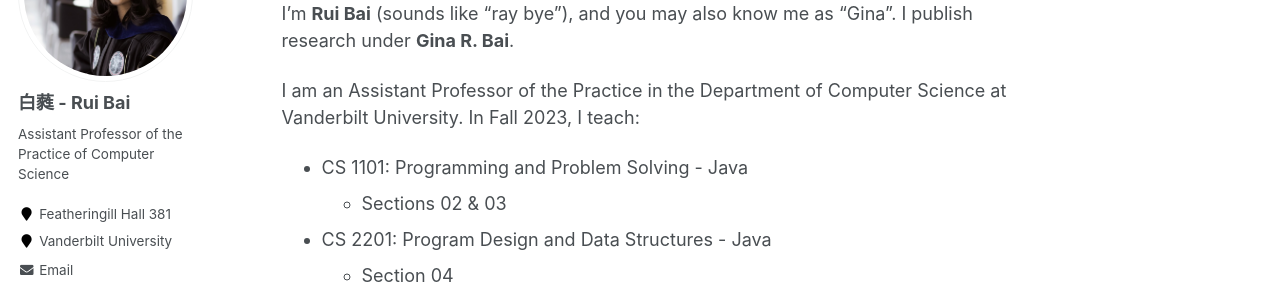
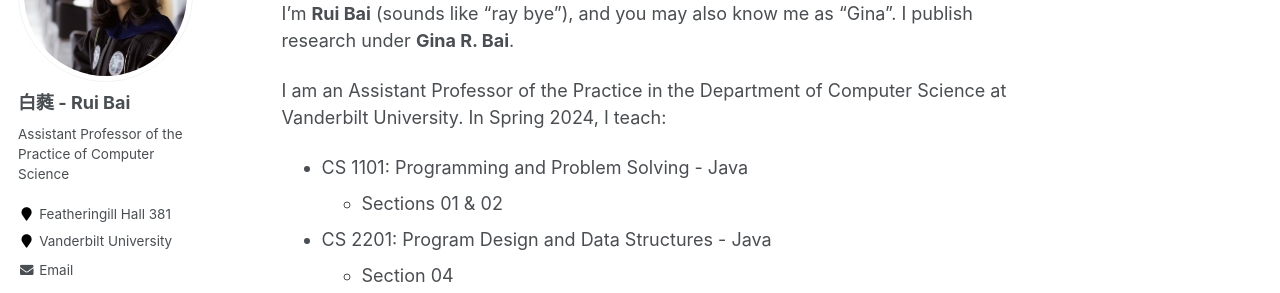
Before and after one commit to ginaBai/ginabai.github.io, a Jekyll site: the page built from _pages/about.md, in a window 1280 px wide and 1048 px high. Shown: the part 211-504 px from the top of the window. Built offline with Jekyll 4.4.1, drawn with Linux system fonts in a browser that asks for light colours.

Commit message:
Updated CV and new pub

```diff
--- a/_pages/about.md
+++ b/_pages/about.md
@@ -12,10 +12,10 @@
 
 I'm <b>Rui Bai</b> (sounds like "ray bye"), and you may also know me as "Gina". I publish research under <b>Gina R. Bai</b>.
 
-I am an Assistant Professor of the Practice in the Department of Computer Science at Vanderbilt University. In Fall 2023, I teach:
+I am an Assistant Professor of the Practice in the Department of Computer Science at Vanderbilt University. In Spring 2024, I teach:
 
 - CS 1101: Programming and Problem Solving - Java
-  - Sections 02 & 03
+  - Sections 01 & 02
 - CS 2201: Program Design and Data Structures - Java
   - Section 04
 
```
Also changed, not shown: _pages/publications.md (+3 -0 lines), _pages/teaching.md (+2 -2 lines), _publications/icseseet24_ChatGPTinIntro.md (added, +19 -0 lines), 1 other file.
